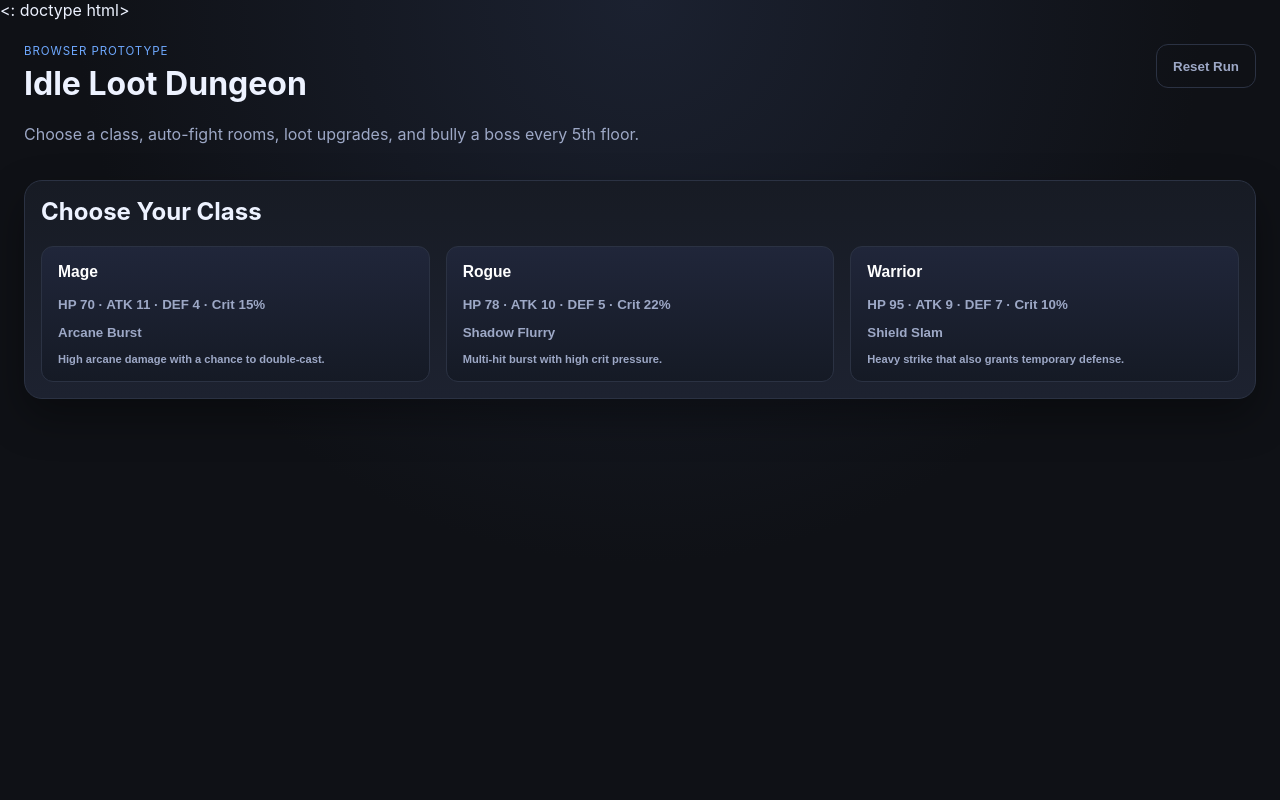
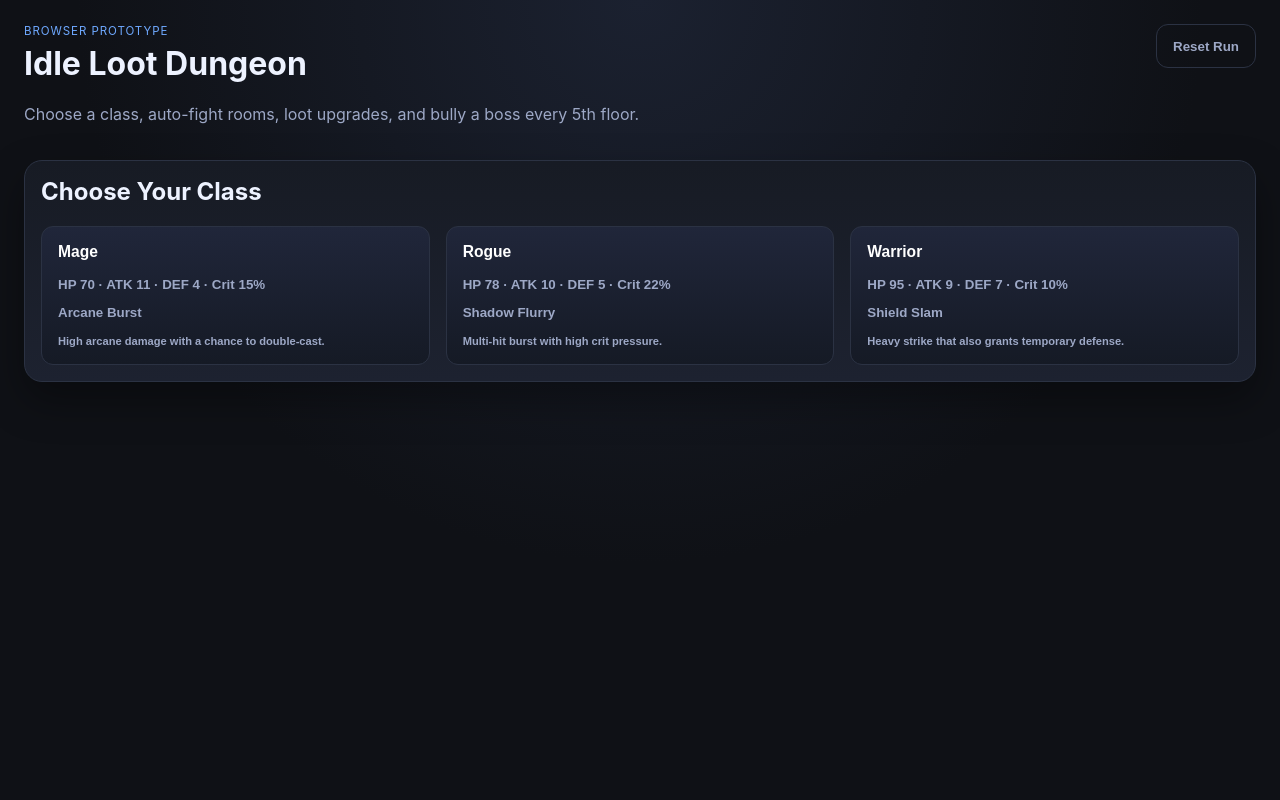
Before and after one commit to GrandJiraiya/Ashen-War-Lite, a Flask app: template templates/game.html in a window 1280 px wide. Run offline with Flask 3, Linux system fonts and the light colour scheme; the template is opened without the code that fills it, so the values that code supplies are empty.

Commit message:
Update game.html

```diff
--- a/templates/game.html
+++ b/templates/game.html
@@ -1,4 +1,4 @@
-<: doctype html>
+<!doctype html>
 <html lang="en">
   <head>
     <meta charset="UTF-8" />
```
